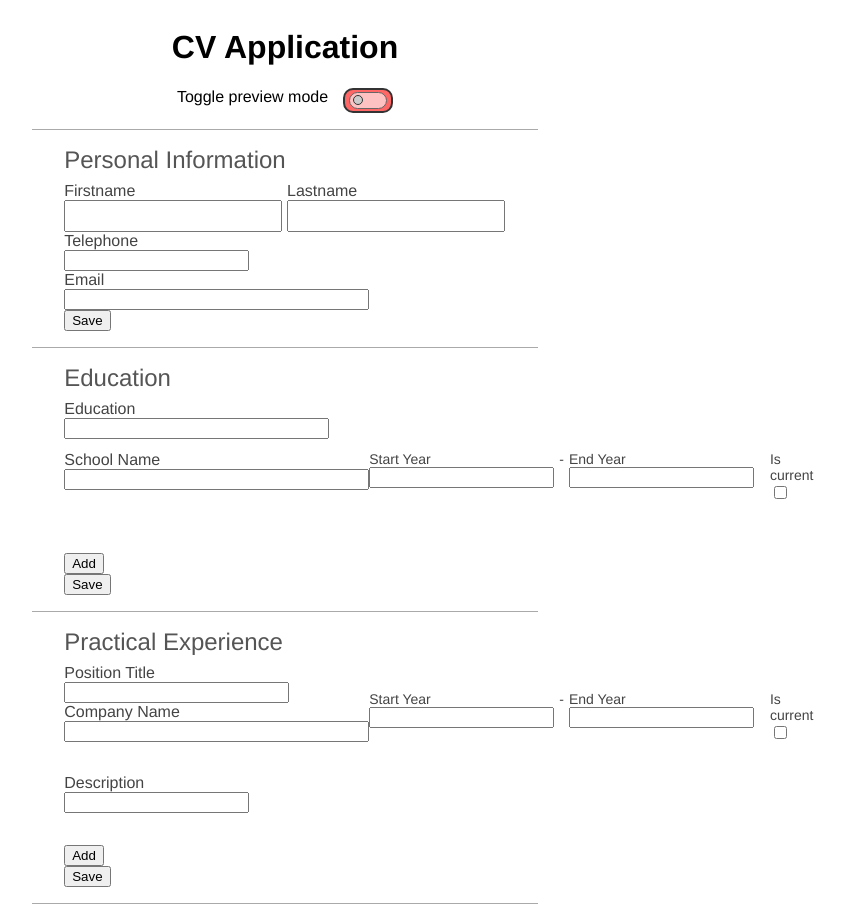
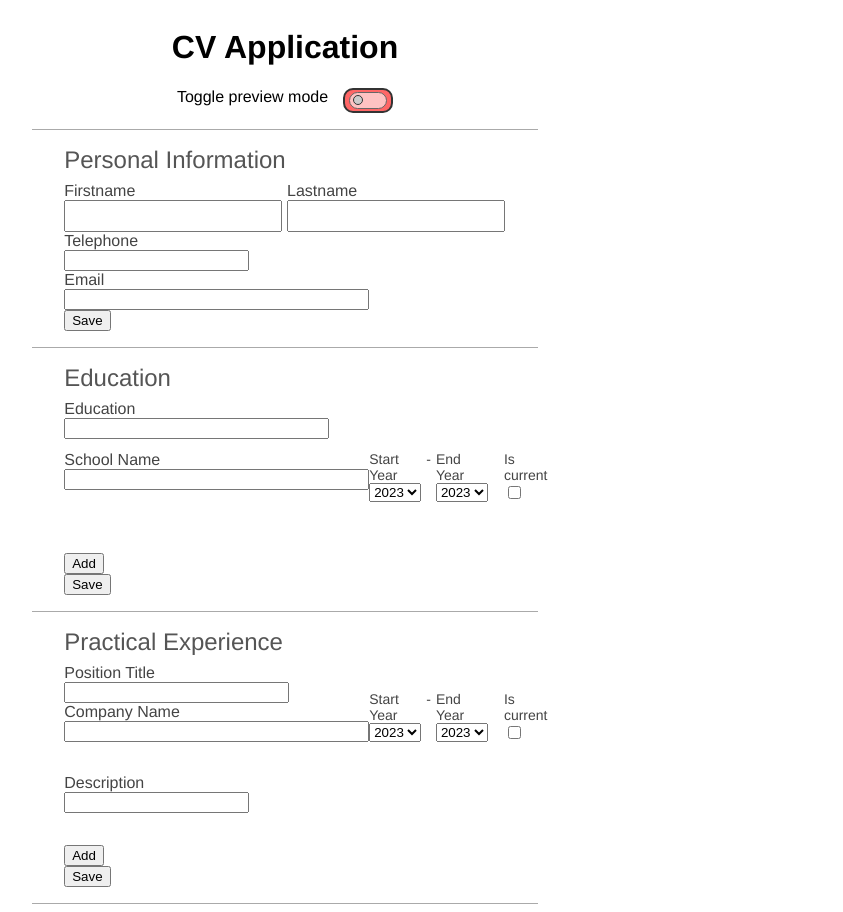
Before and after one commit to JSHC/odin-cvproject, a React (Create React App) app: page / in a window 1280 px wide. Shown: the whole page, without its empty margins (355-1198 px from the left). Built offline with nearby package versions, Linux system fonts and the light colour scheme.

Commit message:
Replace fields with SelectFields in YearRangeComponent

```diff
--- a/src/components/YearRangeComponent.js
+++ b/src/components/YearRangeComponent.js
@@ -1,6 +1,7 @@
 import React from 'react';
 import Field from './Field';
 import '../styles/YearRangeComponent.css';
+import SelectField from './SelectField';
 
 class YearRangeComponent extends React.Component {
 
@@ -8,8 +9,8 @@ class YearRangeComponent extends React.Component {
         super(props);
 
         this.state = {
-            startYear: '',
-            endYear: '',
+            startYear: new Date().getFullYear(),
+            endYear: new Date().getFullYear(),
             isCurrent: false
         }
 
@@ -34,10 +35,8 @@ class YearRangeComponent extends React.Component {
         const { editEnabled } = this.props;
         return (
             <div className={`year-range-component ${this.props.className}`}>
-                <Field
+                <SelectField
                     label="Start Year"
-                    type="number"
-                    size={5}
                     editEnabled={editEnabled}
                     className="start-year"
                     fieldValue={this.state.startYear}
@@ -47,10 +46,8 @@ class YearRangeComponent extends React.Component {
                 {this.state.isCurrent === true ?
                 <span>Current</span>
                 :
-                <Field
+                <SelectField
                     label="End Year"
-                    type="number"
-                    size={5}
                     editEnabled={editEnabled}
                     className="end-year"
                     fieldValue={this.state.endYear}
```
